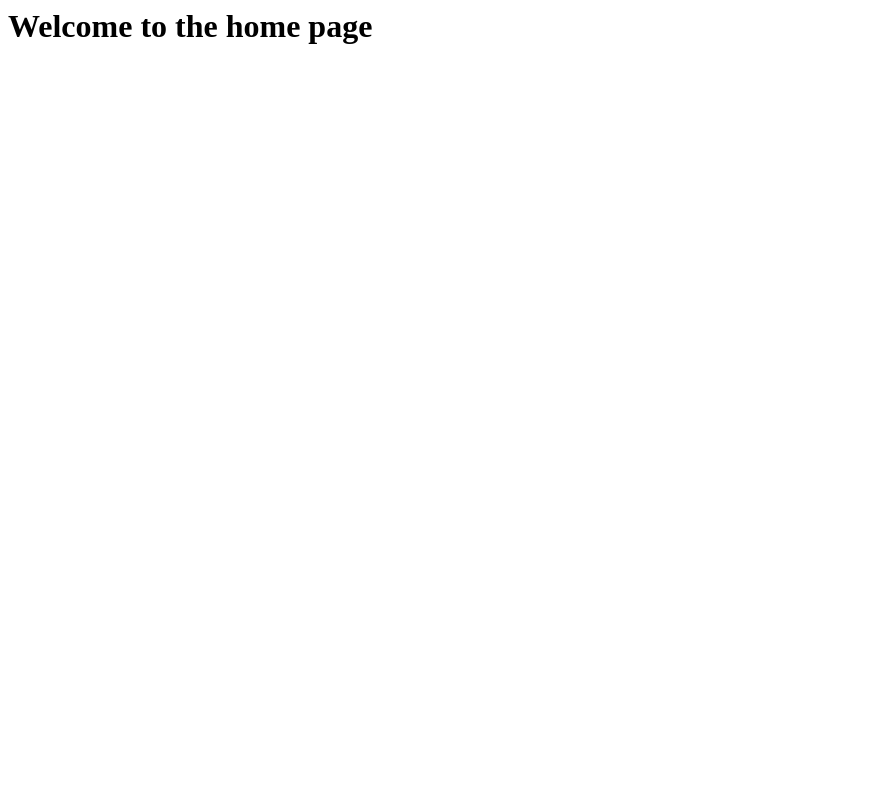
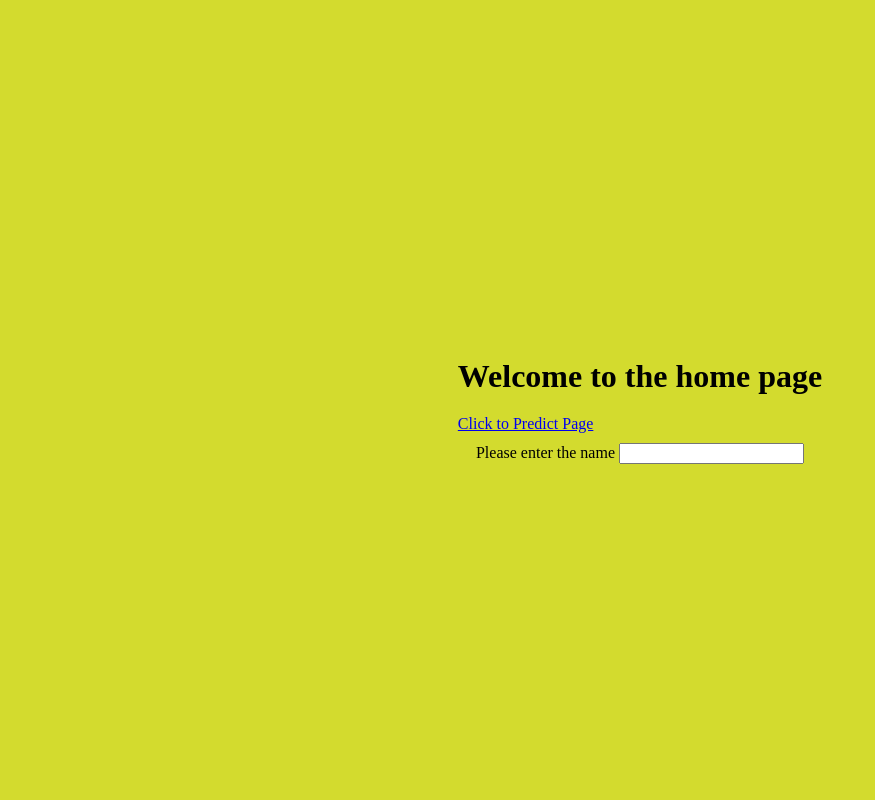
Before and after one commit to NithinKumarKR/Loan-Default-Prediction, a Flask app: template templates/index.html in a window 1280 px wide. Shown: the whole page, without its empty margins (0-875 px from the left). Run offline with Flask 3, Linux system fonts and the light colour scheme; the template is opened without the code that fills it, so the values that code supplies are empty; parts of the project's set-up code (start-up, migrations or seed data) failed here and were passed over.

Commit message:
Changes in the design

```diff
--- a/Application.py
+++ b/Application.py
@@ -17,11 +17,22 @@ ridge_model=pickle.load(open('/Users/nithinkumar/Desktop/Learning_projects/Medic
 
 Standard_Scaler=pickle.load(open('/Users/nithinkumar/Desktop/Learning_projects/Medical_Cost_Prediction/scaler.pkl','rb'))
 
-@app.route('/')
+user_name = 'Unknown User'
+
+@app.route('/welcome',methods=['GET','POST'])
+
 
 def hello_world():
     #return "fjcnkfcnkjdfnckjdnckjdnckjnckd"
-    return render_template('index.html')
+    if request.method == 'POST':
+        name = request.form.get('name')
+        #print(name)
+        return render_template('index.html')
+    else:
+        return render_template('home.html')
+
+#print(user_name)
+
 
 gender_status={'male': 0, 'female': 1}
 
@@ -30,6 +41,8 @@ region_status={'southeast': 0, 'southwest': 1, 'northeast': 2, 'northwest': 3}
 smoking={'yes': 1, 'no': 0}
 
 @app.route('/predict',methods=['GET','POST'])
+
+
 def predict_charge():
 
     if request.method == 'POST':
@@ -57,7 +70,7 @@ def predict_charge():
         #return render_template('home.html')
 
     else:
-        return render_template('home.html')
+        return render_template('home.html',name=user_name)
 
 
 if __name__=="__main__":
--- a/templates/home.html
+++ b/templates/home.html
@@ -11,6 +11,8 @@
 
         <div class="content">
             <h1 style="text-align: center">Medical Cost Estimated</h1>
+            <h1 style="text-align: center">Medical Cost Estimated</h1>
+            <h1 > Hey Hi , {{ name }}</h1>
 
             <!-- Region Selector -->
             <div class="form">
--- a/templates/index.html
+++ b/templates/index.html
@@ -1 +1,77 @@
-<h1>Welcome to the home page<h1>
+<!DOCTYPE html>
+<html lang="en">
+
+<head>
+    <title>Calculator</title>
+    <!-- Include your stylesheet -->
+    <link rel="stylesheet" href="{{ url_for('static', filename='css/style.css') }}">
+
+    <style>
+        body {
+            display: flex;
+            align-items: center;
+            justify-content: center;
+            flex-direction: column; /* Set flex-direction to column */
+            height: 100vh;
+            margin: 0;
+        }
+
+        h1 {
+            text-align: center;
+            margin-bottom: 20px; /* Add margin to create a gap */
+        }
+
+        .input-container {
+            margin-top: 20px; /* Add margin to create a gap */
+        }
+
+        .input-row {
+            text-align: center;
+        }
+    </style>
+</head>
+
+<body>
+    <!-- Main content container -->
+    <div>
+        <!-- Welcome message -->
+        <h1>Welcome to the home page</h1>
+        <!-- Link to the '/predict' route -->
+        <a href="{{ url_for('predict_charge') }}">Click to Predict Page</a>
+    </div>
+
+    <!-- Input form container with margin-top -->
+    <div class="input-container">
+        <!-- Input form with center alignment -->
+        <div class="input-row">
+            <label for="name">Please enter the name</label>
+            <input type="text" name="name" id="name">
+        </div>
+    </div>
+</body>
+
+<style>
+    body {
+        display: flex;
+        align-items: center;
+        justify-content: center;
+        flex-direction: column;
+        height: 100vh;
+        margin: 0;
+    }
+
+    h1 {
+        text-align: center;
+        margin-bottom: 20px;
+    }
+
+    .input-container {
+        margin-top: 10px;
+    }
+
+    .input-row {
+        text-align: center;
+    }
+</style>
+
+</html>
```
Also changed, not shown: 1 other file.
